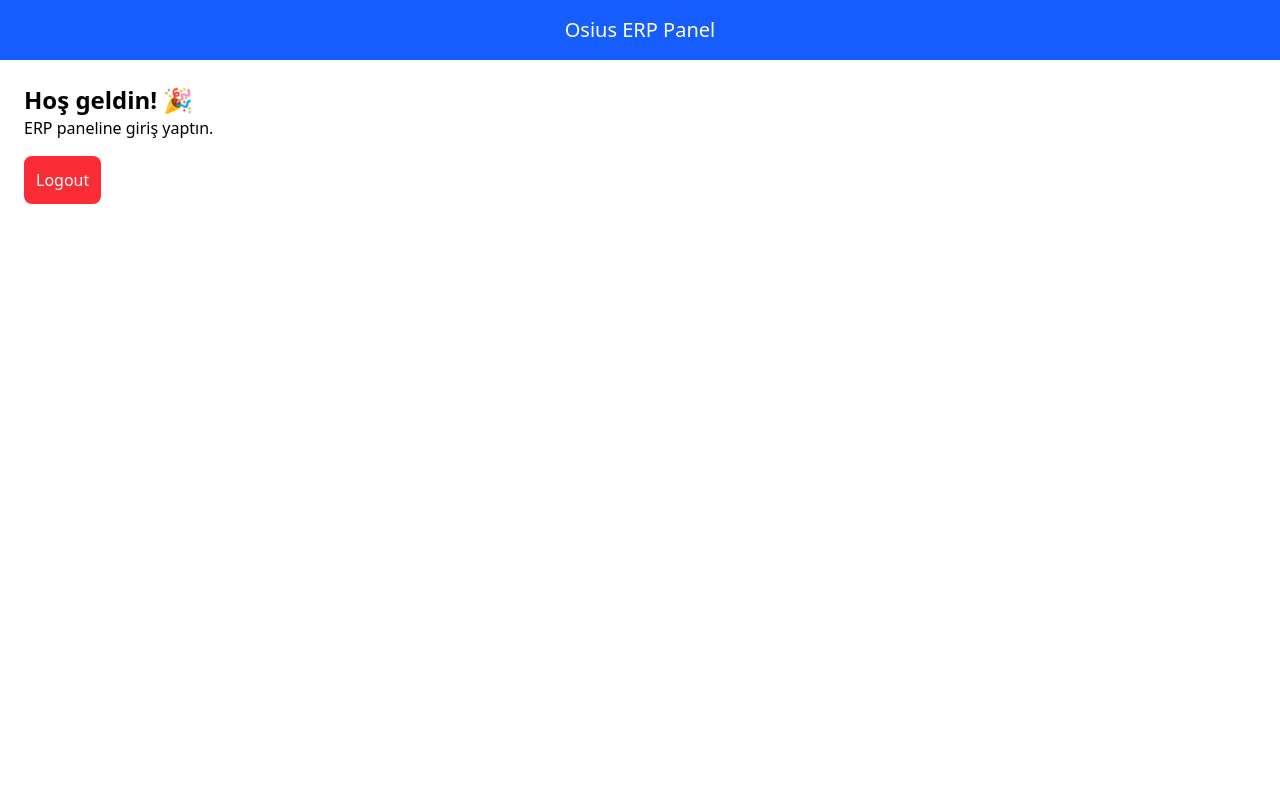
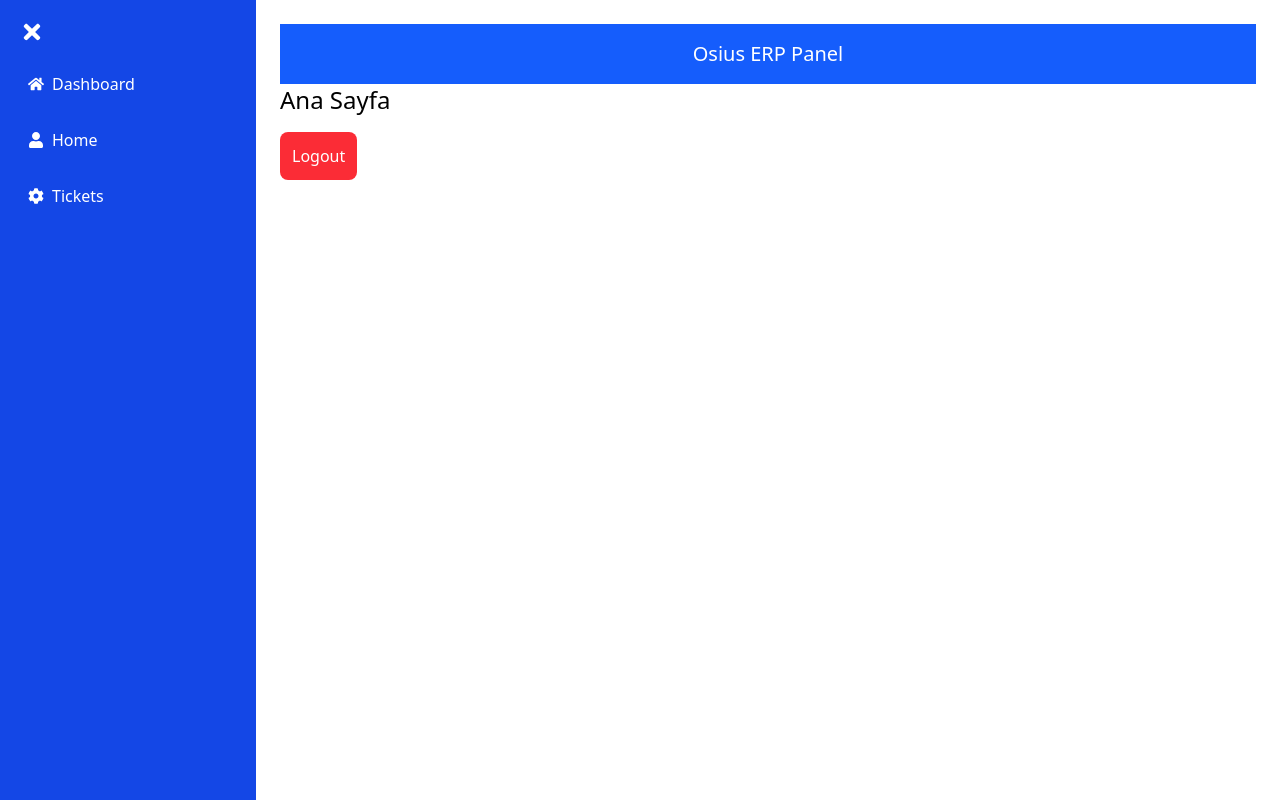
Before and after one commit to cemtanrikut/react-osius-erp, a React (Vite) app: page /dashboard in a window 1280 px wide. Built offline with nearby package versions, Linux system fonts and the light colour scheme.

Commit message:
added homepage and tickets page

```diff
--- a/package.json
+++ b/package.json
@@ -13,6 +13,7 @@
     "@tailwindcss/vite": "^4.0.9",
     "react": "^19.0.0",
     "react-dom": "^19.0.0",
+    "react-icons": "^5.5.0",
     "react-router-dom": "^7.2.0",
     "tailwindcss": "^4.0.9"
   },
--- a/src/components/Sidebar.jsx
+++ b/src/components/Sidebar.jsx
@@ -0,0 +1,48 @@
+import { Link } from "react-router-dom";
+import { useState } from "react";
+import { FaBars, FaTimes, FaHome, FaUser, FaCog } from "react-icons/fa";
+
+export default function Sidebar() {
+  const [isOpen, setIsOpen] = useState(true);
+
+  return (
+    <div className="flex">
+      {/* Sidebar */}
+      <div
+        className={`bg-blue-700 text-white h-screen p-5 transition-all ${
+          isOpen ? "w-64" : "w-16"
+        }`}
+      >
+        {/* Menü Aç/Kapat Butonu */}
+        <button
+          onClick={() => setIsOpen(!isOpen)}
+          className="text-white mb-5 text-2xl"
+        >
+          {isOpen ? <FaTimes /> : <FaBars />}
+        </button>
+
+        {/* Menü İçeriği */}
+        <nav className="flex flex-col gap-4">
+          <div className="hover:bg-blue-800 p-2 rounded">
+            <Link to="/dashboard" className="flex items-center gap-2">
+              <FaHome />
+              {isOpen && <span>Dashboard</span>}
+            </Link>
+          </div>
+          <div className="hover:bg-blue-800 p-2 rounded">
+            <Link to="/dashboard/homepage" className="flex items-center gap-2">
+              <FaUser />
+              {isOpen && <span>Home</span>}
+            </Link>
+          </div>
+          <div className="hover:bg-blue-800 p-2 rounded">
+            <Link to="/dashboard/tickets" className="flex items-center gap-2">
+              <FaCog />
+              {isOpen && <span>Tickets</span>}
+            </Link>
+          </div>
+        </nav>
+      </div>
+    </div>
+  );
+}
--- a/src/pages/Dashboard.jsx
+++ b/src/pages/Dashboard.jsx
@@ -1,4 +1,6 @@
 import { useNavigate } from "react-router-dom";
+import Sidebar from "../components/Sidebar";
+import { Outlet } from "react-router-dom";
 
 export default function Dashboard() {
   const navigate = useNavigate();
@@ -8,20 +10,25 @@ export default function Dashboard() {
   };
 
   return (
-    <div className="flex flex-col h-screen">
-      <header className="bg-blue-600 text-white p-4 text-center text-xl">
-        Osius ERP Panel
-      </header>
-      <main className="flex-1 p-6">
-        <h1 className="text-2xl font-bold">Hoş geldin! 🎉</h1>
-        <p>ERP paneline giriş yaptın.</p>
+    <div className="flex">
+      {/* Sidebar */}
+      <Sidebar />
+
+      {/* İçerik Alanı */}
+      <div className="flex-1 p-6">
+        <header className="bg-blue-600 text-white p-4 text-center text-xl">
+          Osius ERP Panel
+        </header>
+        <main>
+          <Outlet /> {/* Buraya değişen sayfa içeriği yüklenecek */}
+        </main>
         <button
           onClick={handleLogout}
           className="mt-4 bg-red-500 text-white p-3 rounded-lg hover:bg-red-600"
         >
           Logout
         </button>
-      </main>
+      </div>
     </div>
   );
 }
--- /dev/null
+++ b/src/pages/HomePage.jsx
@@ -0,0 +1,8 @@
+export default function HomePage() {
+    return (
+      <div className="p-6">
+        <h1 className="text-2xl font-bold">Home Page</h1>
+        <p>Here is HomePage.</p>
+      </div>
+    );
+  }
--- /dev/null
+++ b/src/pages/Tickets.jsx
@@ -0,0 +1,8 @@
+export default function Tickets() {
+    return (
+      <div className="p-6">
+        <h1 className="text-2xl font-bold">Tickets</h1>
+        <p>Here is ticket page.</p>
+      </div>
+    );
+  }
--- a/src/routes/AppRouter.jsx
+++ b/src/routes/AppRouter.jsx
@@ -1,13 +1,22 @@
 import { BrowserRouter as Router, Routes, Route } from "react-router-dom";
 import Login from "../pages/Login";
 import Dashboard from "../pages/Dashboard";
+import HomePage from "../pages/HomePage";
+import Tickets from "../pages/Tickets";
 
 export default function AppRouter() {
   return (
     <Router>
       <Routes>
+        {/* Giriş Sayfası */}
         <Route path="/" element={<Login />} />
-        <Route path="/dashboard" element={<Dashboard />} />
+
+        {/* Dashboard Layout + İçerik Sayfaları */}
+        <Route path="/dashboard" element={<Dashboard />}>
+          <Route index element={<h2 className="text-2xl">Ana Sayfa</h2>} />
+          <Route path="homepage" element={<HomePage />} />
+          <Route path="tickets" element={<Tickets />} />
+        </Route>
       </Routes>
     </Router>
   );
```
Also changed, not shown: 1 other file (tests, documents, lock files or other folders).
